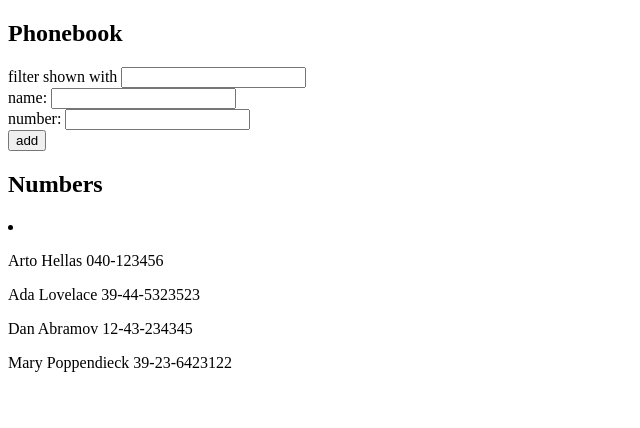
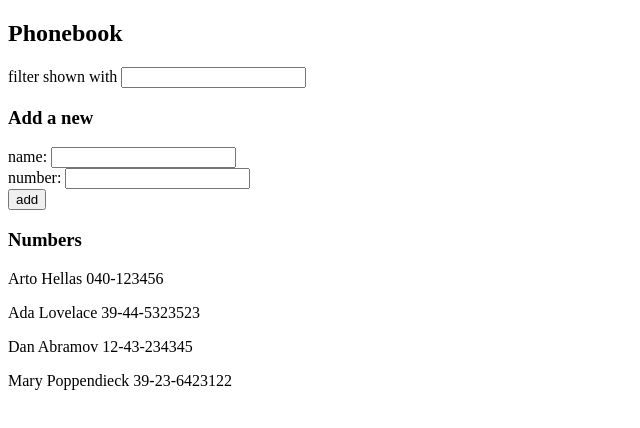
Before and after one commit to noriind/HSYopenFullstack, a React (Vite) app in the folder assignments/osa2/puhelinluettelo/: page / in a window 1280 px wide. Shown: the top 428 px of the page, without its empty margins (0-640 px from the left). Built offline with nearby package versions, Linux system fonts and the light colour scheme.

Commit message:
2.10: puhelinluettelo step5

```diff
--- a/assignments/osa2/puhelinluettelo/src/App.jsx
+++ b/assignments/osa2/puhelinluettelo/src/App.jsx
@@ -1,4 +1,7 @@
 import { useState } from "react";
+import PersonForm from "./components/PersonForm";
+import Persons from "./components/Persons";
+import Filter from "./components/Filter";
 
 const App = () => {
     const [persons, setPersons] = useState([
@@ -24,10 +27,10 @@ const App = () => {
             number: newNumber,
         };
 
-        setNewNumber("");
         setPersons(persons.concat(personObject));
         setNewName("");
-    };
+        setNewNumber("");
+    }
 
     const handleNameChange = (event) => {
         setNewName(event.target.value);
@@ -42,40 +45,25 @@ const App = () => {
     };
 
     const personsToFilter = filter
-        ? persons.filter((person) =>
-              person.name.toLowerCase().includes(filter.toLowerCase())
-          )
-        : persons;
+    ? persons.filter((person) =>
+          person.name.toLowerCase().includes(filter.toLowerCase())
+      )
+    : persons;
 
     return (
         <div>
             <h2>Phonebook</h2>
-            <div>
-                filter shown with{" "}
-                <input value={filter} onChange={handleFilterChange} />
-            </div>
-            <form onSubmit={addPerson}>
-                <div>
-                    name: <input value={newName} onChange={handleNameChange} />
-                </div>
-                <div>
-                    number:{" "}
-                    <input value={newNumber} onChange={handleNumberChange} />
-                </div>
-                <div>
-                    <button type="submit">add</button>
-                </div>
-            </form>
-            <h2>Numbers</h2>
-            <div>
-                <li>
-                    {personsToFilter.map((person) => (
-                        <p key={person.name}>
-                            {person.name} {person.number}
-                        </p>
-                    ))}
-                </li>
-            </div>
+              <Filter value={filter} onChange={handleFilterChange}/>
+              <h3>Add a new</h3>
+              <PersonForm
+                onSubmit={addPerson}
+                nameValue={newName}
+                onNameChange={handleNameChange}
+                numberValue={newNumber}
+                onNumberChange={handleNumberChange}
+              />
+            <h3>Numbers</h3>
+            <Persons persons={personsToFilter} />
         </div>
     );
 };
--- /dev/null
+++ b/assignments/osa2/puhelinluettelo/src/components/Filter.jsx
@@ -0,0 +1,10 @@
+const Filter = ({ value, onChange }) => {
+    return (
+        <div>
+            filter shown with <input value={value} onChange={onChange} />
+        </div>
+    );
+};
+
+
+export default Filter;
--- /dev/null
+++ b/assignments/osa2/puhelinluettelo/src/components/PersonForm.jsx
@@ -0,0 +1,21 @@
+const PersonForm = ({ onSubmit, nameValue, onNameChange, numberValue, onNumberChange }) => {
+    return (
+    <div>
+         <form onSubmit={onSubmit}>
+                <div>
+                    name: <input value={nameValue} onChange={onNameChange} />
+                </div>
+                <div>
+                    number:{" "}
+                    <input value={numberValue} onChange={onNumberChange} />
+                </div>
+                <div>
+                    <button type="submit">add</button>
+                </div>
+            </form>
+    </div>
+);
+};
+
+
+export default PersonForm;
--- /dev/null
+++ b/assignments/osa2/puhelinluettelo/src/components/Persons.jsx
@@ -0,0 +1,13 @@
+const Persons = ({persons}) => {
+    return (
+        <div>
+            {persons.map((person) => (
+                <p key={person.name}>
+                {person.name} {person.number}
+                </p>
+            ))}
+        </div>
+    );
+};
+
+export default Persons;
```
